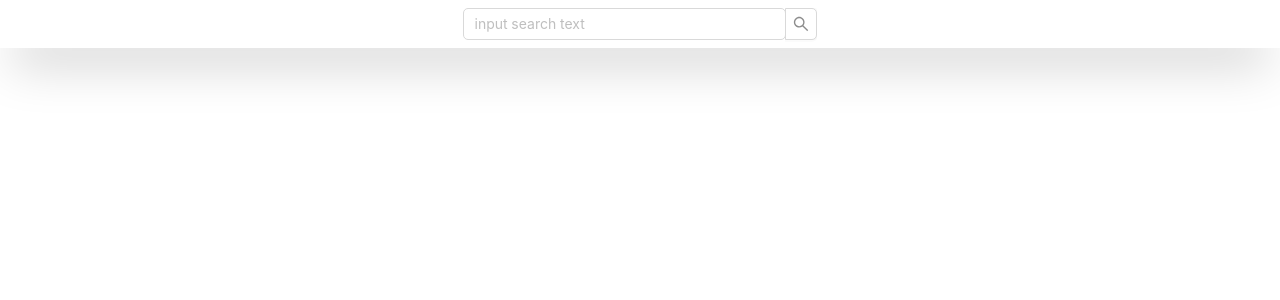
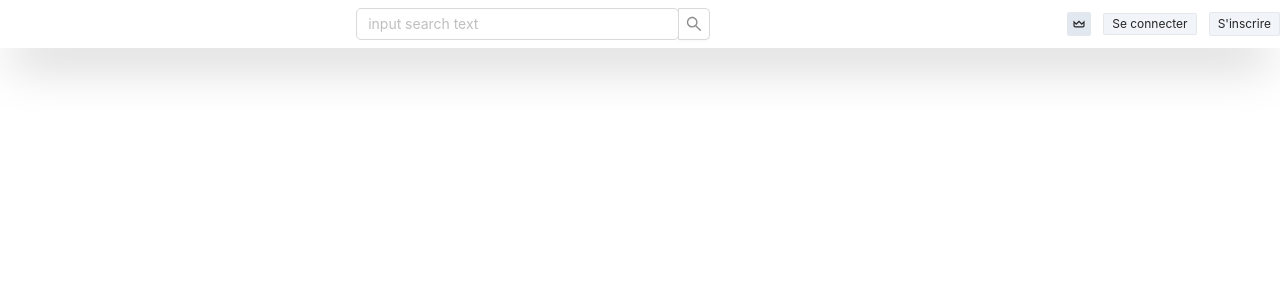
Before and after one commit to kalilBelgoumri/twitch_clone, a React (Create React App) app: page / in a window 1280 px wide. Shown: the top 300 px of the page. Built offline with nearby package versions, Linux system fonts and the light colour scheme.

Commit message:
update css

```diff
--- a/src/components/Navbar.js
+++ b/src/components/Navbar.js
@@ -1,10 +1,27 @@
 import React from "react";
 import Search from "./Search";
 
+import { CgCrown } from "react-icons/cg";
+
 function Navbar() {
   return (
-    <div className="flex items-center justify-center bg-white shadow-2xl h-12 ">
-      <Search />
+    <div className="flex justify-between items-center bg-white shadow-2xl h-12 cursor-pointer ">
+      <div className="mx-auto">
+        <Search />
+      </div>
+      <div className="flex">
+        <div className=" border py-1 px-1 rounded-sm bg-slate-200">
+          <CgCrown />
+        </div>
+        <div className="px-3">
+          <button className="border bg-slate-100 py-0.5 px-2 rounded-sm text-xs ">
+            Se connecter
+          </button>
+        </div>
+        <button className="border bg-slate-100 py-0.5 px-2 rounded-sm text-xs ">
+          S'inscrire
+        </button>
+      </div>
     </div>
   );
 }
```
